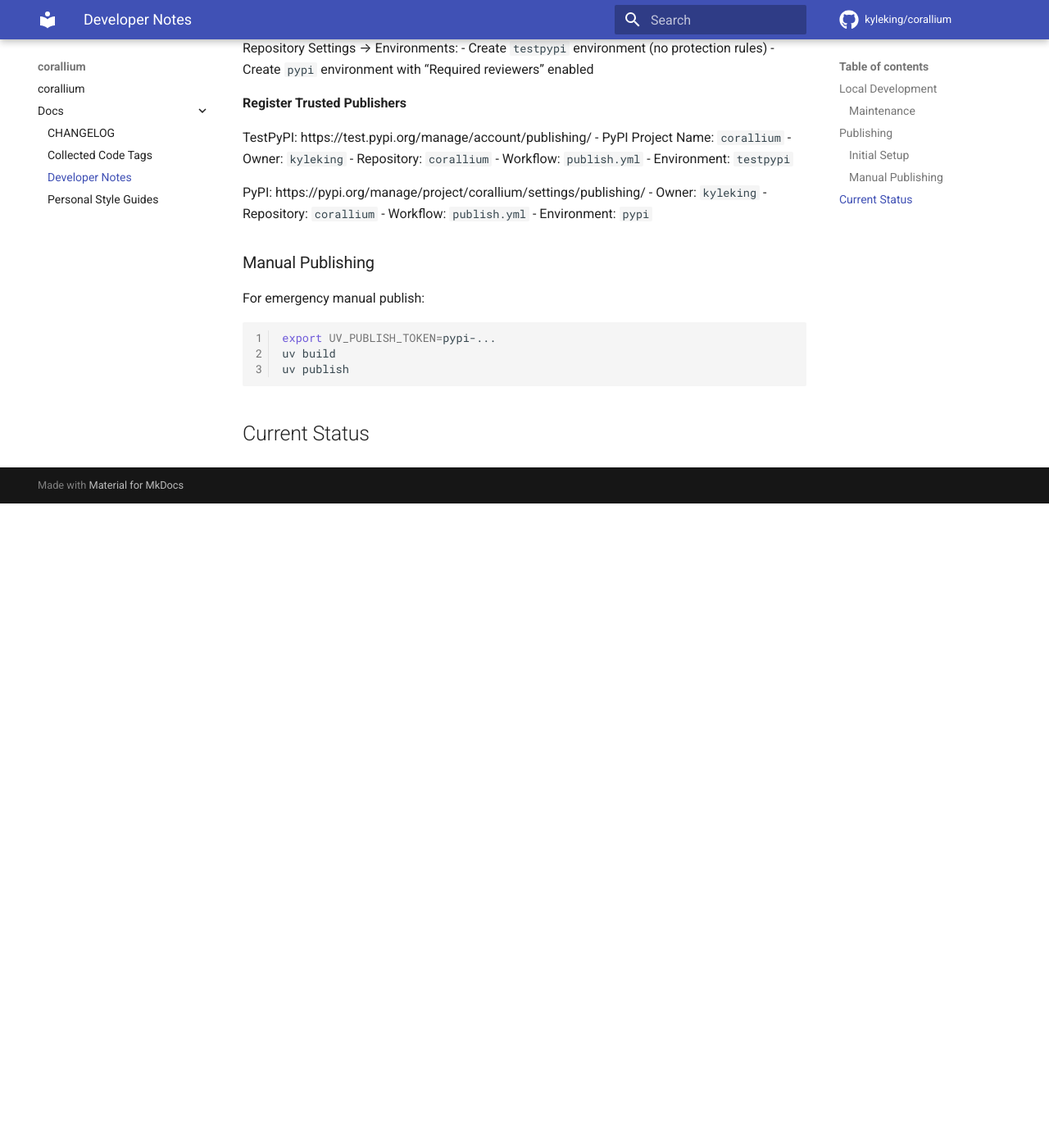
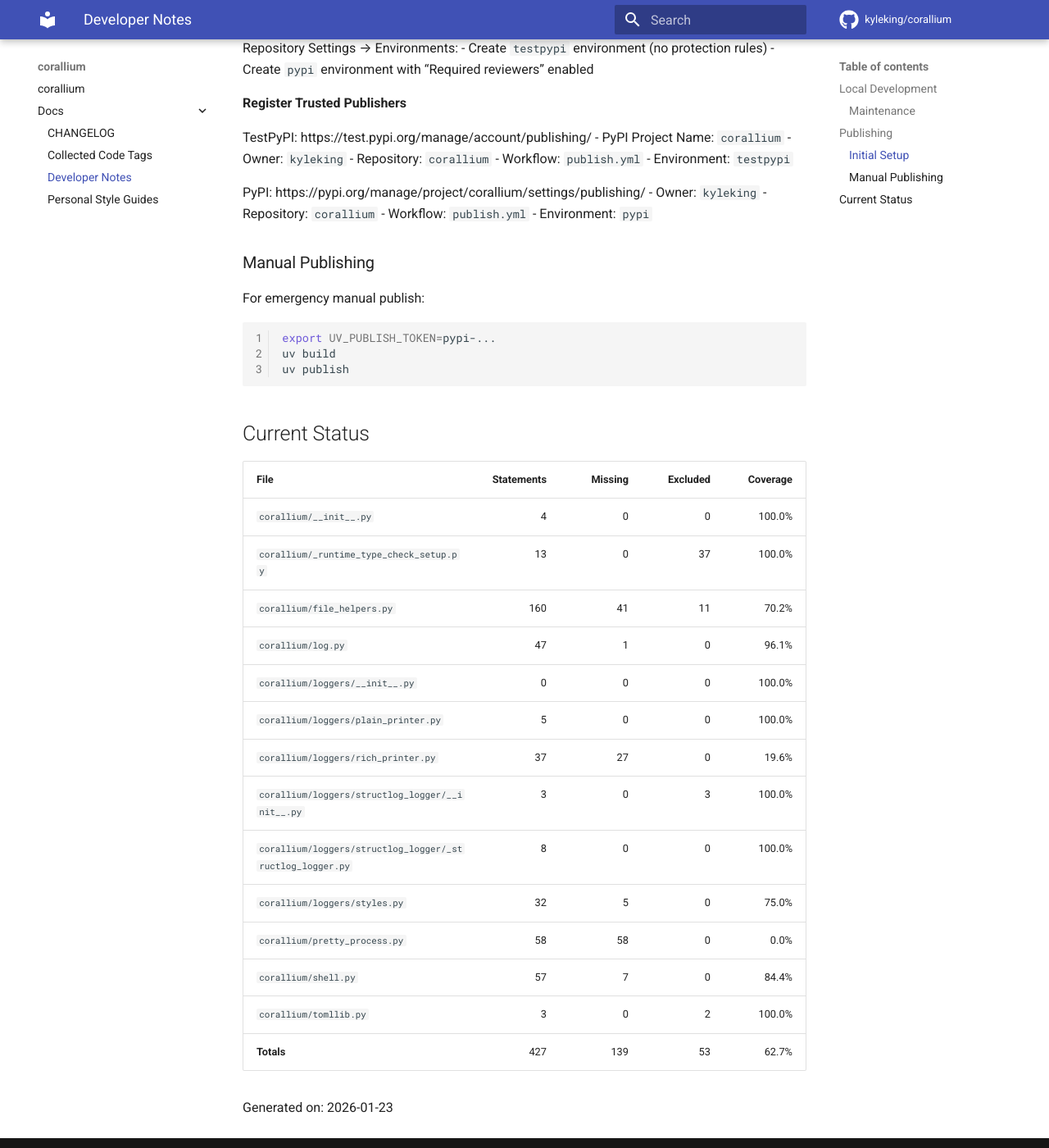
Before and after one commit to KyleKing/corallium, an MkDocs documentation site: the page built from docs/docs/DEVELOPER_GUIDE.md, in a window 1280 px wide and 1400 px high, scrolled down 1029 px. Shown: the whole window at 82% size. Built offline with MkDocs 1.6.1 and Material for MkDocs 9.7.7, drawn with Linux system fonts in a browser that asks for light colours; comment, search, counter and statistics services are not loaded; before the commit the page ends 1643 px from its top, so only the background shows below that.

```diff
--- a/docs/docs/DEVELOPER_GUIDE.md
+++ b/docs/docs/DEVELOPER_GUIDE.md
@@ -75,5 +75,22 @@ uv publish
 ## Current Status
 
 <!-- {cts} COVERAGE -->
+| File                                                      | Statements | Missing | Excluded | Coverage |
+|-----------------------------------------------------------|-----------:|--------:|---------:|---------:|
+| `corallium/__init__.py`                                   | 4          | 0       | 0        | 100.0%   |
+| `corallium/_runtime_type_check_setup.py`                  | 13         | 0       | 37       | 100.0%   |
+| `corallium/file_helpers.py`                               | 160        | 41      | 11       | 70.2%    |
+| `corallium/log.py`                                        | 47         | 1       | 0        | 96.1%    |
+| `corallium/loggers/__init__.py`                           | 0          | 0       | 0        | 100.0%   |
+| `corallium/loggers/plain_printer.py`                      | 5          | 0       | 0        | 100.0%   |
+| `corallium/loggers/rich_printer.py`                       | 37         | 27      | 0        | 19.6%    |
+| `corallium/loggers/structlog_logger/__init__.py`          | 3          | 0       | 3        | 100.0%   |
+| `corallium/loggers/structlog_logger/_structlog_logger.py` | 8          | 0       | 0        | 100.0%   |
+| `corallium/loggers/styles.py`                             | 32         | 5       | 0        | 75.0%    |
+| `corallium/pretty_process.py`                             | 58         | 58      | 0        | 0.0%     |
+| `corallium/shell.py`                                      | 57         | 7       | 0        | 84.4%    |
+| `corallium/tomllib.py`                                    | 3          | 0       | 2        | 100.0%   |
+| **Totals**                                                | 427        | 139     | 53       | 62.7%    |
 
+Generated on: 2026-01-23
 <!-- {cte} -->
```
Also changed, not shown: docs/docs/CHANGELOG.md (+28 -0 lines), docs/docs/CODE_TAG_SUMMARY.md (+1 -5 lines), 2 other files.
